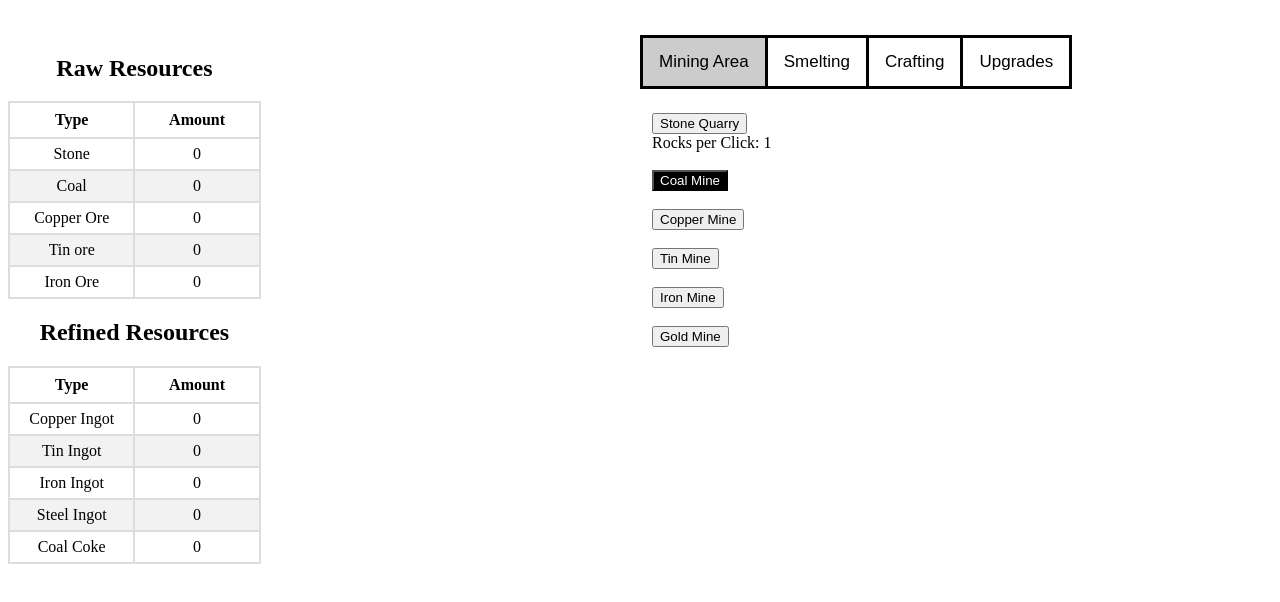
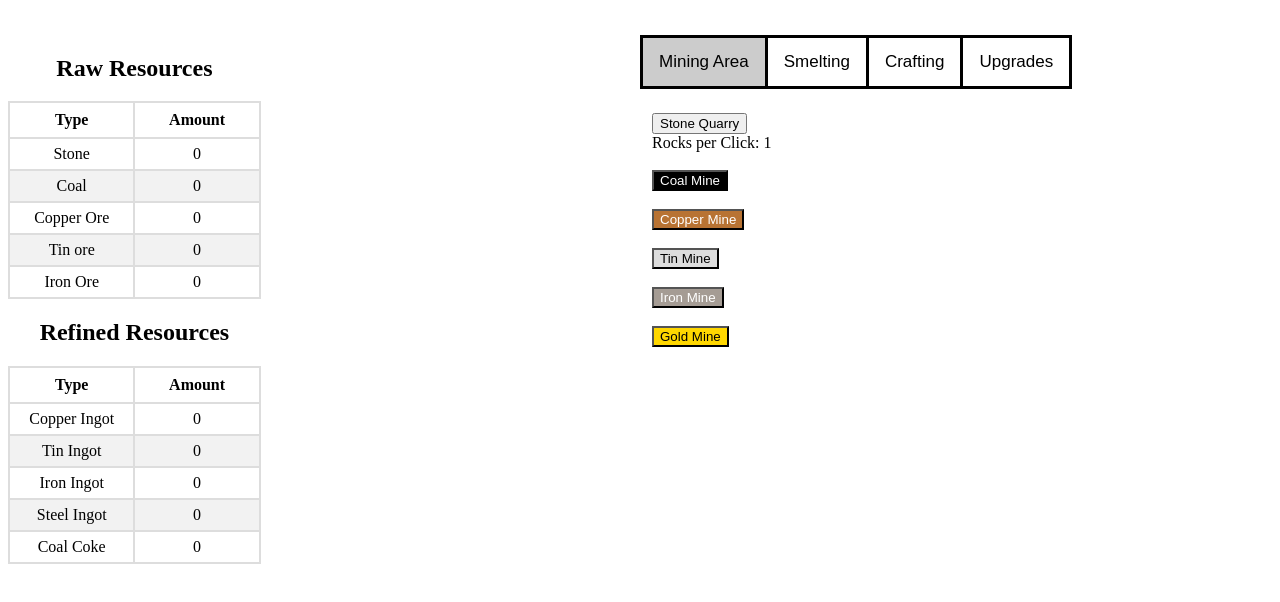
Before and after one commit to wilbert157/Clicker-Miner, a plain HTML site: page index.html in a window 1280 px wide. Shown: the part 104-706 px from the top of the page. Drawn offline with Linux system fonts and the light colour scheme.

Commit message:
Update interface.css

```diff
--- a/interface.css
+++ b/interface.css
@@ -101,3 +101,19 @@ thead th {
 	background-color: #000000;
 	color: white;
 }
+.copperMineButton {
+	background-color: #b87333;
+	color: white;
+}
+.tinMineButton {
+	background-color: #dddddd;
+	color: black;
+}
+.ironMineButton {
+	background-color: #A59C94;
+	color: white;
+}
+.goldMineButton {
+	background-color: #ffd700;
+	color: black;
+}
```
